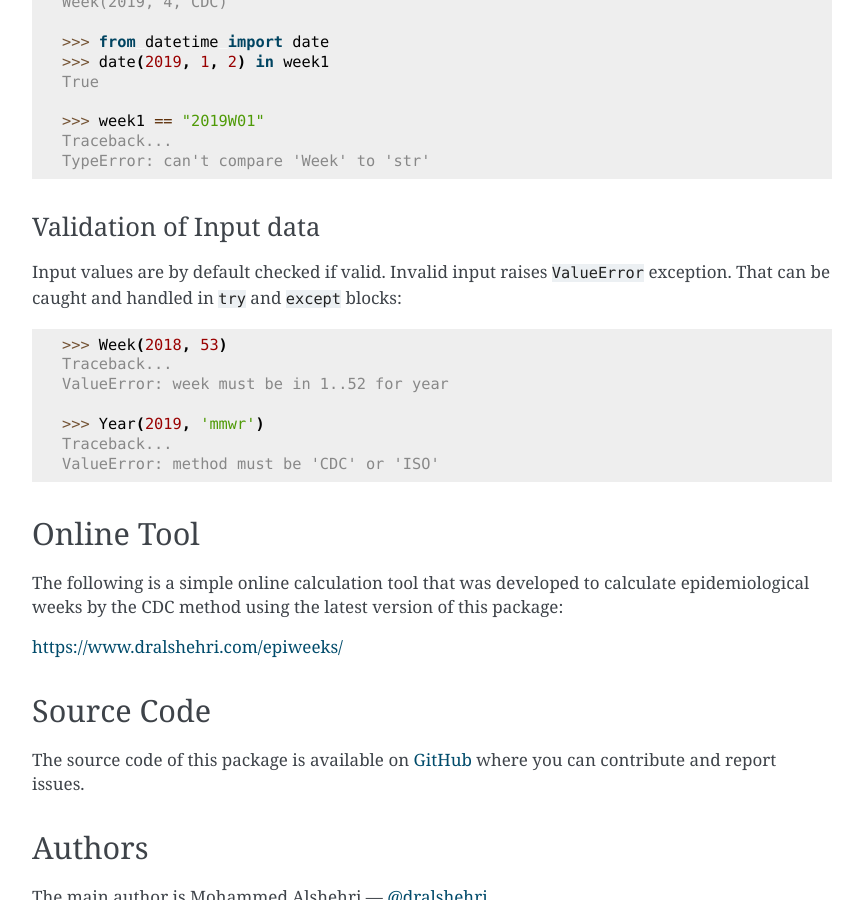
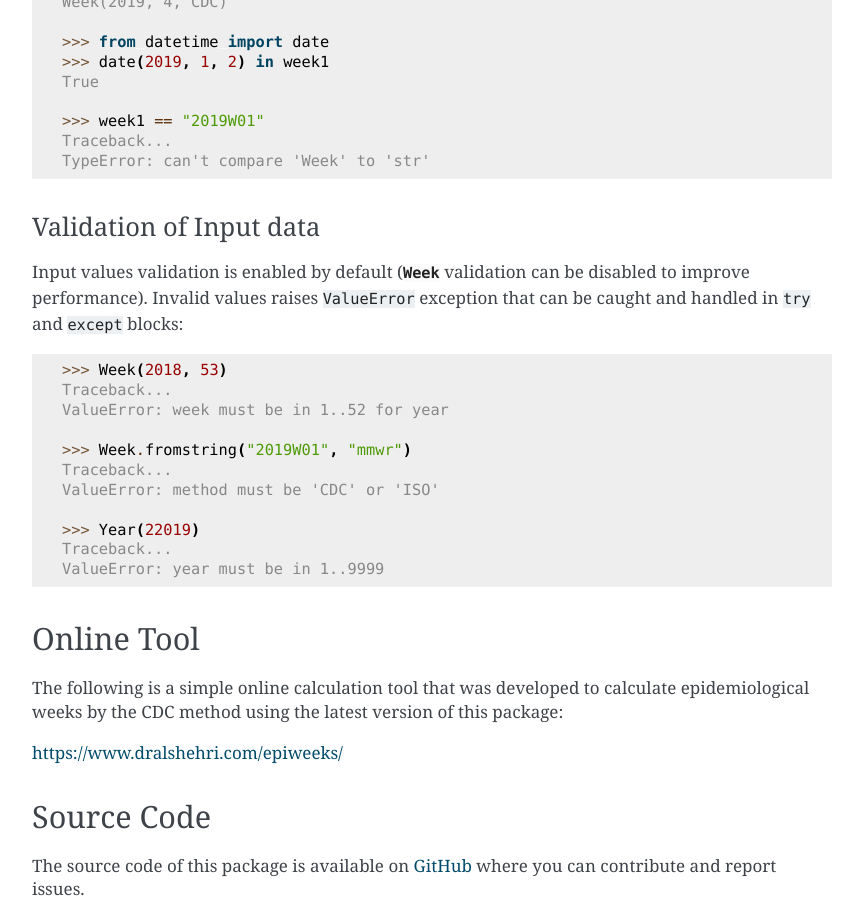
Before and after one commit to dralshehri/epiweeks, a Sphinx documentation site: the page built from docs/index.rst, in a window 1280 px wide and 900 px high, scrolled down 4045 px. Shown: the whole window, without its empty margins (168-1031 px from the left). Built offline with Sphinx 7.4.7, drawn with Linux system fonts in a browser that asks for light colours.

Commit message:
improve documentation

```diff
--- a/docs/index.rst
+++ b/docs/index.rst
@@ -241,9 +241,9 @@ caught and handled in ``try`` and ``except`` blocks:
 Validation of Input data
 ~~~~~~~~~~~~~~~~~~~~~~~~
 
-Input values are by default checked if valid. Invalid input raises
-``ValueError`` exception. That can be caught and handled in ``try`` and
-``except`` blocks:
+Input values validation is enabled by default (:obj:`Week` validation can be
+disabled to improve performance). Invalid values raises ``ValueError``
+exception that can be caught and handled in ``try`` and ``except`` blocks:
 
 .. code-block:: pycon
 
@@ -251,9 +251,13 @@ Input values are by default checked if valid. Invalid input raises
    Traceback...
    ValueError: week must be in 1..52 for year
 
-   >>> Year(2019, 'mmwr')
+   >>> Week.fromstring("2019W01", "mmwr")
    Traceback...
    ValueError: method must be 'CDC' or 'ISO'
+
+   >>> Year(22019)
+   Traceback...
+   ValueError: year must be in 1..9999
 
 Online Tool
 -----------
```
